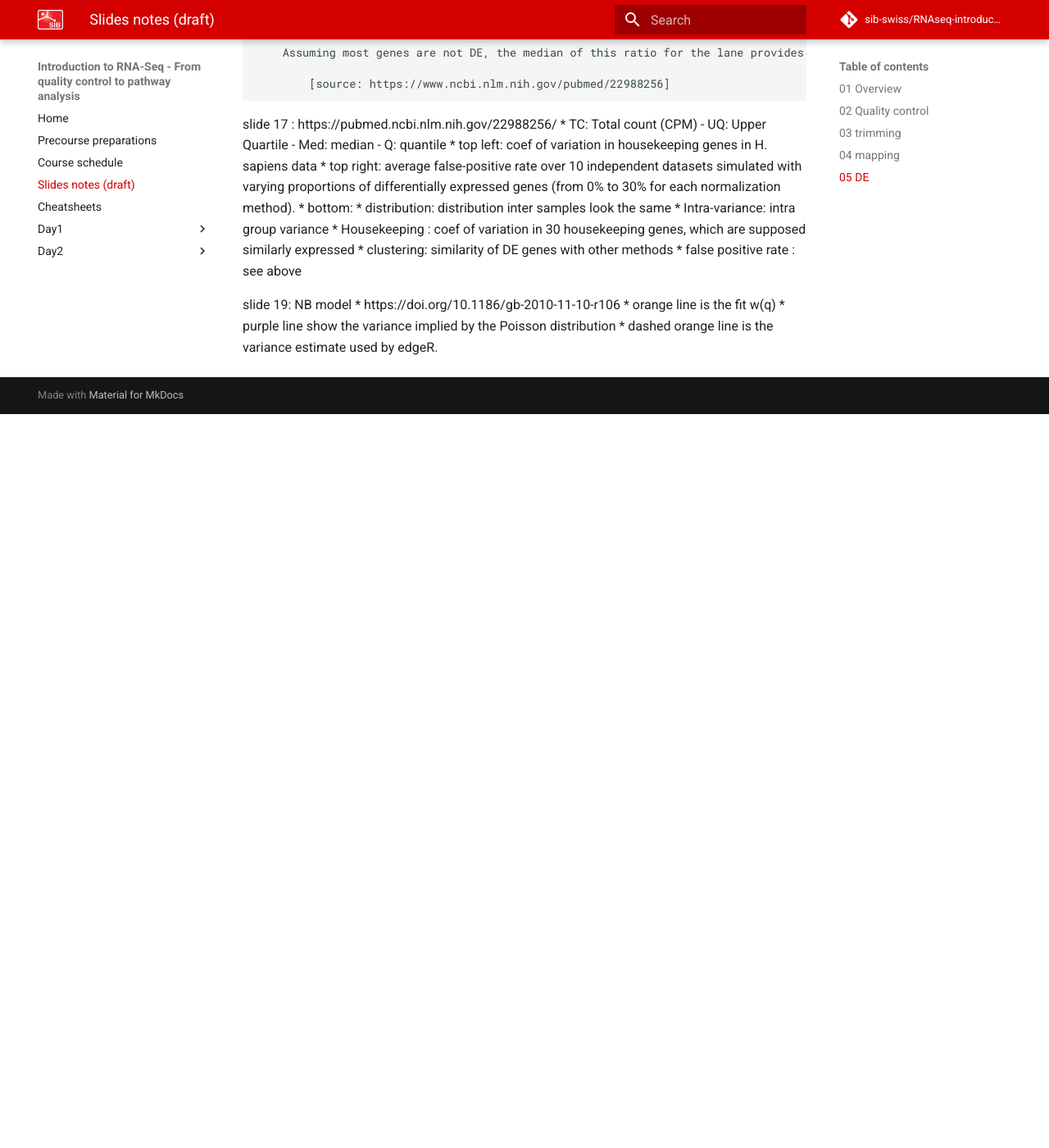
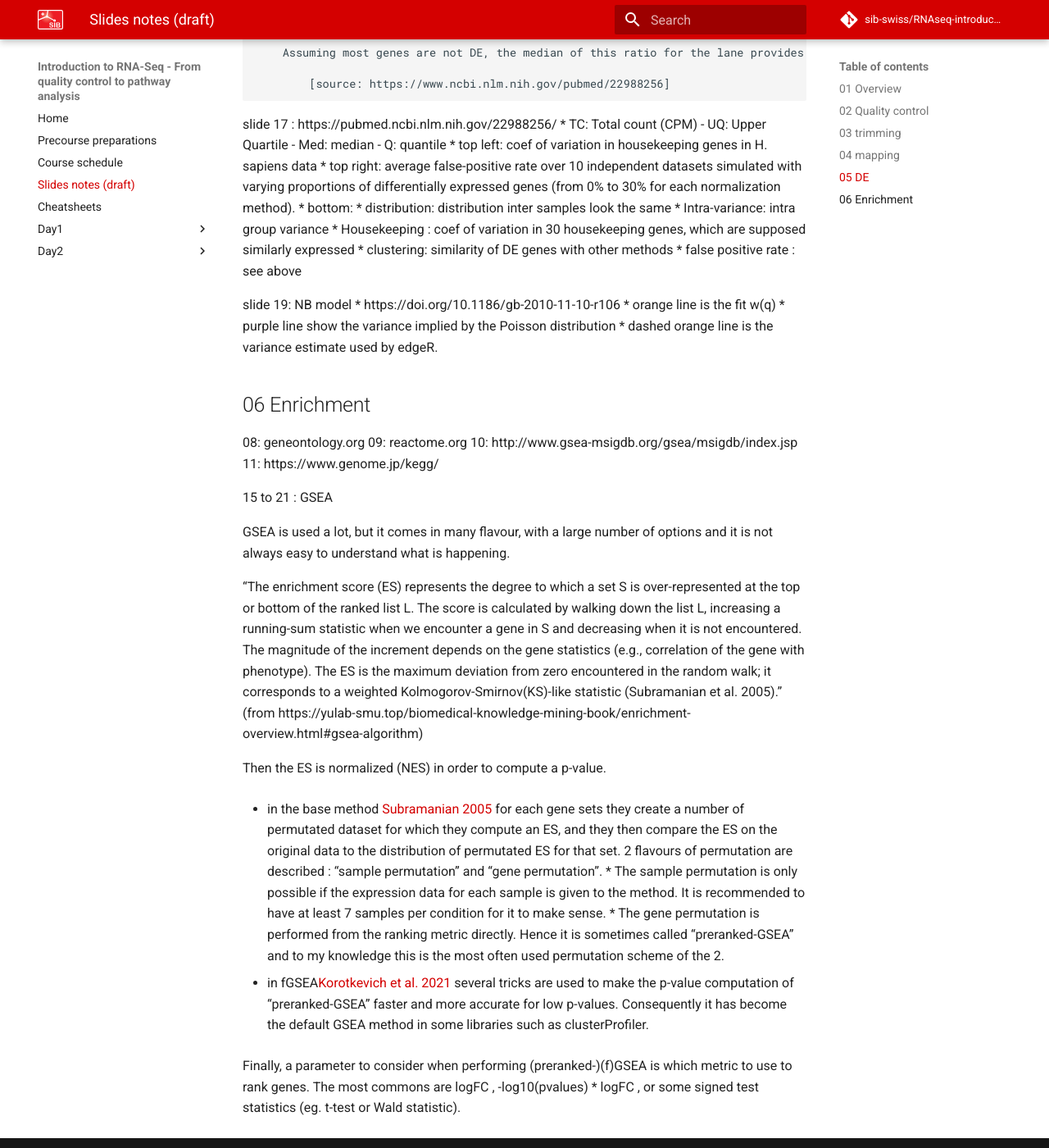
Before and after one commit to sib-swiss/RNAseq-introduction-training, an MkDocs documentation site: the page built from docs/slides_notes.md, in a window 1280 px wide and 1400 px high, scrolled down 4344 px. Shown: the whole window at 82% size. Built offline with MkDocs 1.6.1 and Material for MkDocs 9.7.7, drawn with Linux system fonts in a browser that asks for light colours; comment, search, counter and statistics services are not loaded; before the commit the page ends 4849 px from its top, so only the background shows below that.

Commit message:
added better description of GSEA

```diff
--- a/docs/slides_notes.md
+++ b/docs/slides_notes.md
@@ -180,3 +180,30 @@ slide 19: NB model
     * orange line is the fit w(q)
     * purple line show the variance implied by the Poisson distribution
     * dashed orange line is the variance estimate used by edgeR.
+
+
+## 06 Enrichment
+
+08: geneontology.org
+09: reactome.org
+10: http://www.gsea-msigdb.org/gsea/msigdb/index.jsp
+11: https://www.genome.jp/kegg/
+
+15 to 21 : GSEA
+
+GSEA is used a lot, but it comes in many flavour, with a large number of options
+and it is not always easy to understand what is happening.
+
+"The enrichment score (ES) represents the degree to which a set S is over-represented at the top or bottom of the ranked list L. The score is calculated by walking down the list L, increasing a running-sum statistic when we encounter a gene in S and decreasing when it is not encountered. The magnitude of the increment depends on the gene statistics (e.g., correlation of the gene with phenotype). The ES is the maximum deviation from zero encountered in the random walk; it corresponds to a weighted Kolmogorov-Smirnov(KS)-like statistic (Subramanian et al. 2005)." (from https://yulab-smu.top/biomedical-knowledge-mining-book/enrichment-overview.html#gsea-algorithm)
+
+Then the ES is normalized (NES) in order to compute a p-value.
+
+ * in the base method [Subramanian 2005](https://www.pnas.org/doi/full/10.1073/pnas.0506580102) for each gene sets they create a number of permutated dataset for which they compute an ES, and they then compare the ES on the original data to the distribution of permutated ES for that set.
+    2 flavours of permutation are described : "sample permutation" and "gene permutation".
+        * The sample permutation is only possible if the expression data for each sample is given to the method. It is recommended to have at least 7 samples per condition for it to make sense.
+        * The gene permutation is performed from the ranking metric directly. Hence it is sometimes called "preranked-GSEA" and to my knowledge this is the most often used permutation scheme of the 2.
+
+ * in fGSEA[Korotkevich et al. 2021](https://www.biorxiv.org/content/10.1101/060012v3) several tricks are used to make the p-value computation of "preranked-GSEA" faster and more accurate for low p-values. Consequently it has become the default GSEA method in some libraries such as clusterProfiler.
+
+Finally, a parameter to consider when performing (preranked-)(f)GSEA is which metric to use to rank genes.
+The most commons are logFC , -log10(pvalues) * logFC , or some signed test statistics (eg. t-test or Wald statistic).
```
Also changed, not shown: 2 other files.
